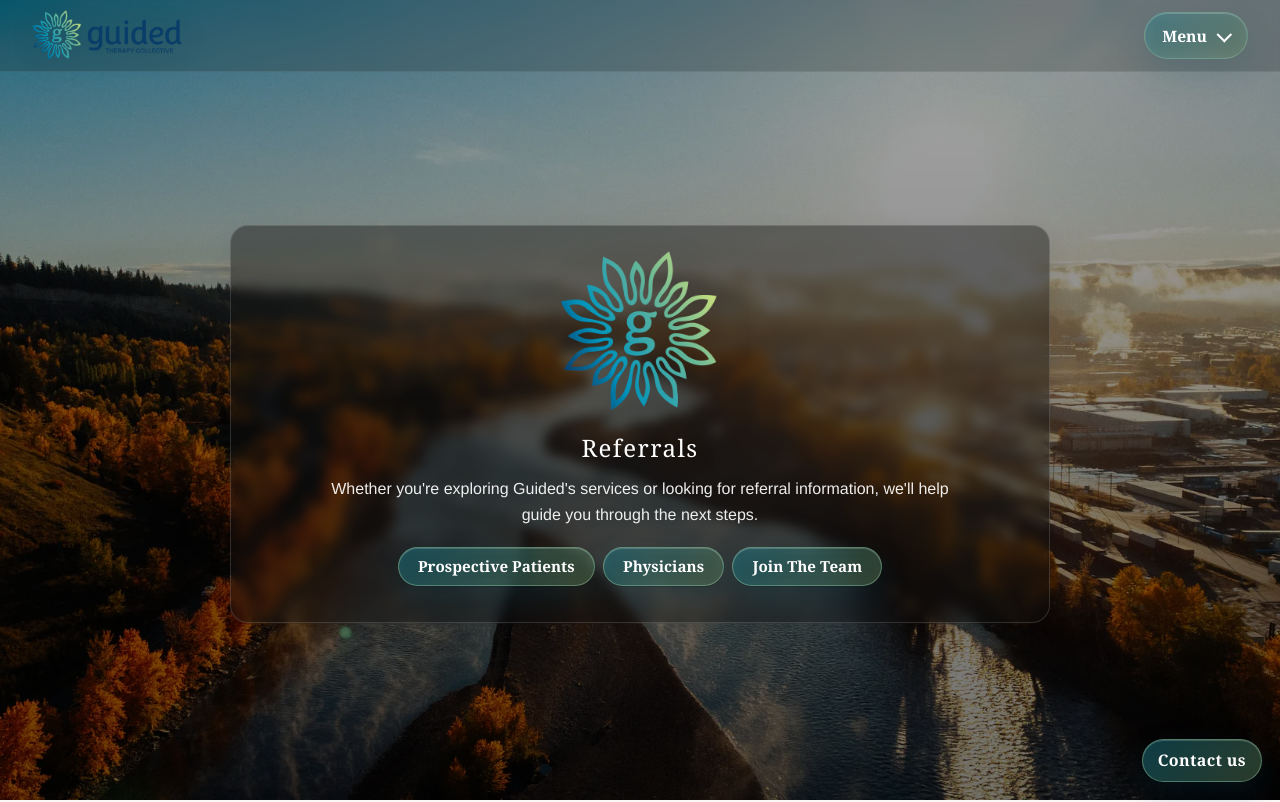
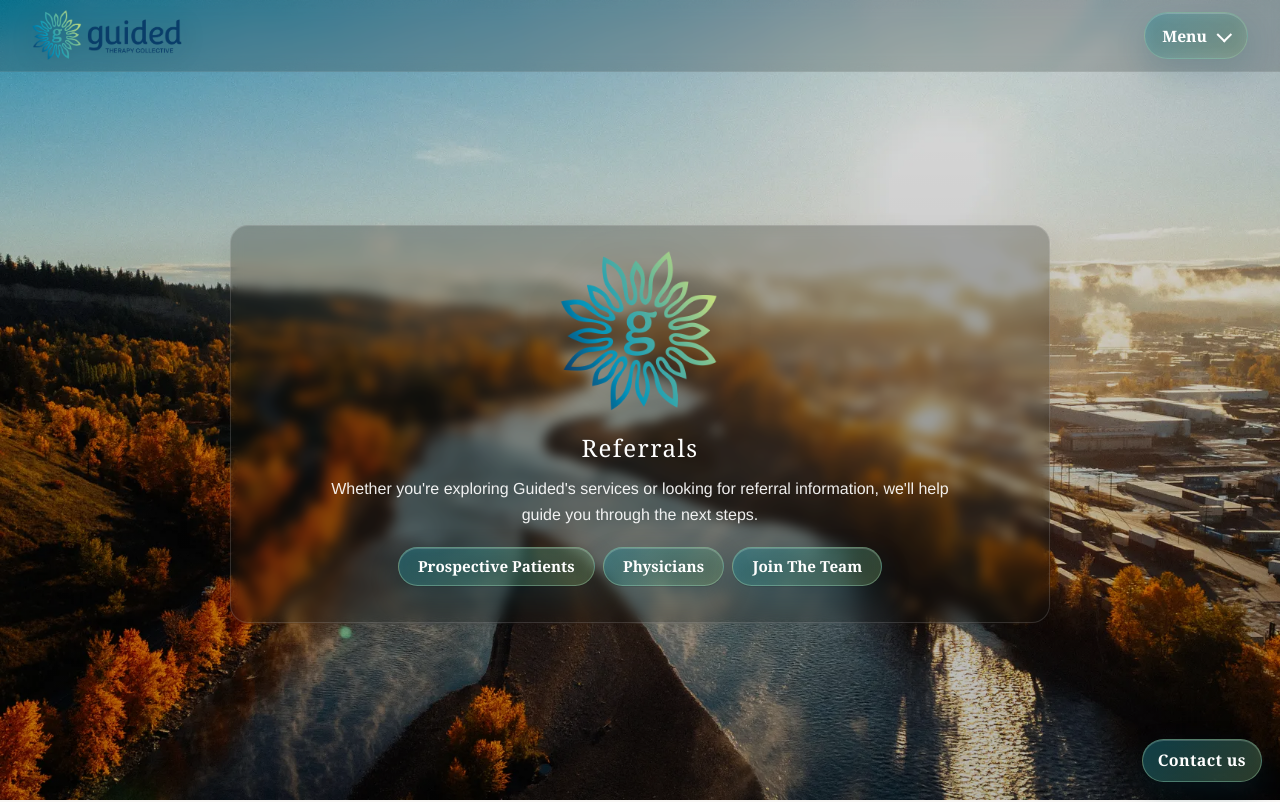
Before and after one commit to RachelKennedy09/guided-collective-therapy-2026, a React (Vite) app: page /referrals in a window 1280 px wide. Shown: the top 802 px of the page. Built offline with nearby package versions, Linux system fonts and the light colour scheme.

Commit message:
add animation to home logo reveal and adjust background opacity

```diff
--- a/src/style.css
+++ b/src/style.css
@@ -556,6 +556,9 @@ a {
   display: inline-block;
   padding: 0;
   isolation: isolate;
+  opacity: 0;
+  transform: translateY(18px) scale(0.98);
+  animation: homeLogoReveal 1.2s ease-out 0.12s forwards;
 }
 
 .home-hero__logo-mask {
@@ -656,7 +659,25 @@ a {
   }
 }
 
+@keyframes homeLogoReveal {
+  from {
+    opacity: 0;
+    transform: translateY(18px) scale(0.98);
+  }
+
+  to {
+    opacity: 1;
+    transform: translateY(0) scale(1);
+  }
+}
+
 @media (prefers-reduced-motion: reduce) {
+  .home-hero__logo-wrap {
+    opacity: 1;
+    transform: none;
+    animation: none;
+  }
+
   .home-hero__subtitle {
     opacity: 1;
     transform: none;
@@ -1498,8 +1519,8 @@ a {
   inset: 0;
   background: linear-gradient(
     to bottom,
-    rgba(0, 0, 0, 0.35),
-    rgba(0, 0, 0, 0.55)
+    rgba(0, 0, 0, 0.14),
+    rgba(0, 0, 0, 0.28)
   );
 }
 
@@ -1520,7 +1541,7 @@ a {
   max-width: 820px;
   border-radius: 18px;
   padding: 18px 18px;
-  background: rgba(15, 17, 15, 0.4);
+  background: rgba(15, 17, 15, 0.24);
   color: #fff;
   border: 1px solid rgba(255, 255, 255, 0.14);
   backdrop-filter: blur(6px);
```
